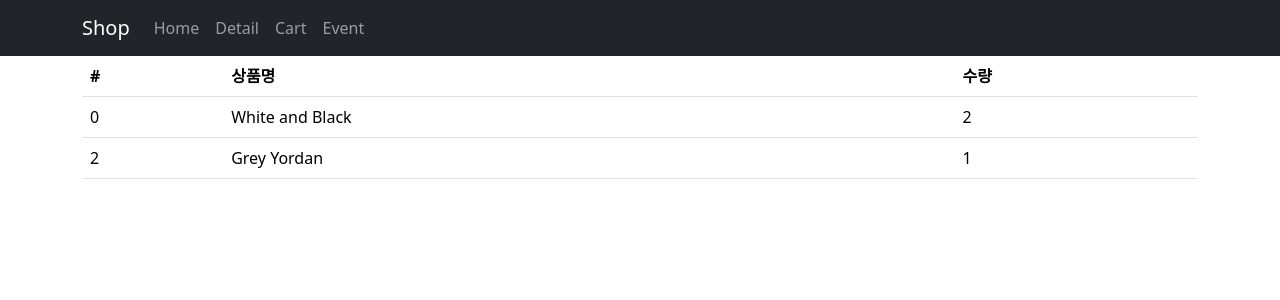
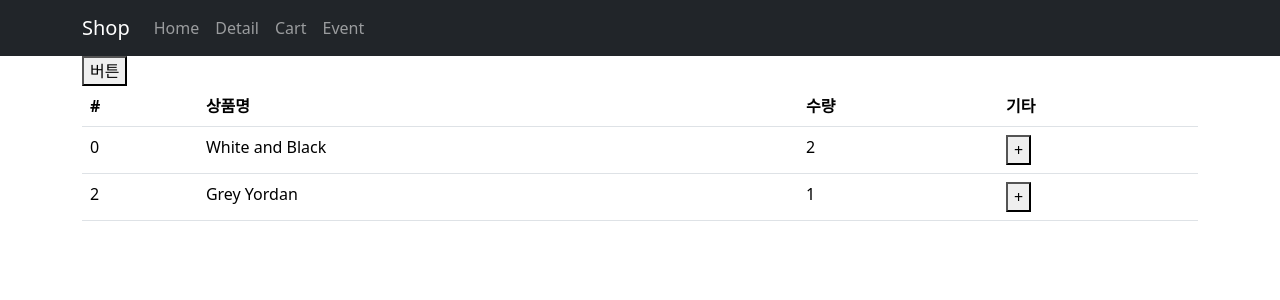
Before and after one commit to kyinn1307/React_Study, a React (Create React App) app in the folder shop/: page /cart in a window 1280 px wide. Shown: the top 300 px of the page. Built offline with nearby package versions, Linux system fonts and the light colour scheme; the HTML template or start-up script is replaced by a standard one.

Commit message:
add the two buttons with functions named change name and increase

```diff
--- a/shop/src/pages/Cart.js
+++ b/shop/src/pages/Cart.js
@@ -1,15 +1,28 @@
 import { Table } from "react-bootstrap/";
-import { useSelector } from "react-redux";
+import { useSelector, useDispatch } from "react-redux";
+import { changeName } from "../store/useSlice";
+import { increase } from "../store/useSlice";
 
 function Cart() {
   let stock = useSelector((state) => state.basket);
+  let dispatch = useDispatch();
   return (
+    <div>
+      <button
+        onClick={() => {
+          dispatch(changeName());
+        }}
+      >
+        버튼
+      </button>
+
       <Table>
         <thead>
           <tr>
             <th>#</th>
             <th>상품명</th>
             <th>수량</th>
+            <th>기타</th>
           </tr>
         </thead>
         <tbody>
@@ -19,11 +32,22 @@ function Cart() {
                 <td>{stock[i].id}</td>
                 <td>{stock[i].name}</td>
                 <td>{stock[i].count}</td>
+                <td>
+                  {" "}
+                  <button
+                    onClick={() => {
+                      dispatch(increase(i));
+                    }}
+                  >
+                    +
+                  </button>
+                </td>
               </tr>
             );
           })}
         </tbody>
       </Table>
+    </div>
   );
 }
 
```
Lines whose indentation alone changed are shown as unchanged.
